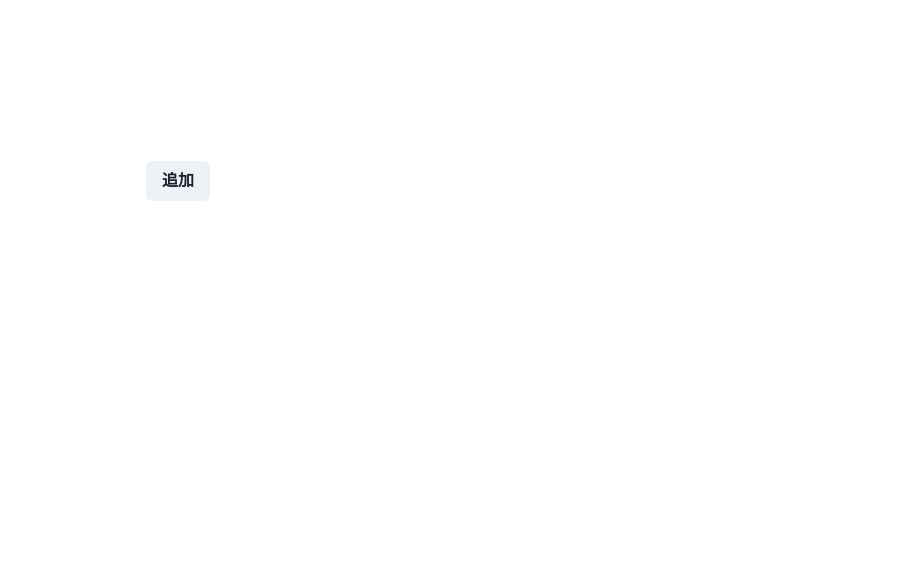
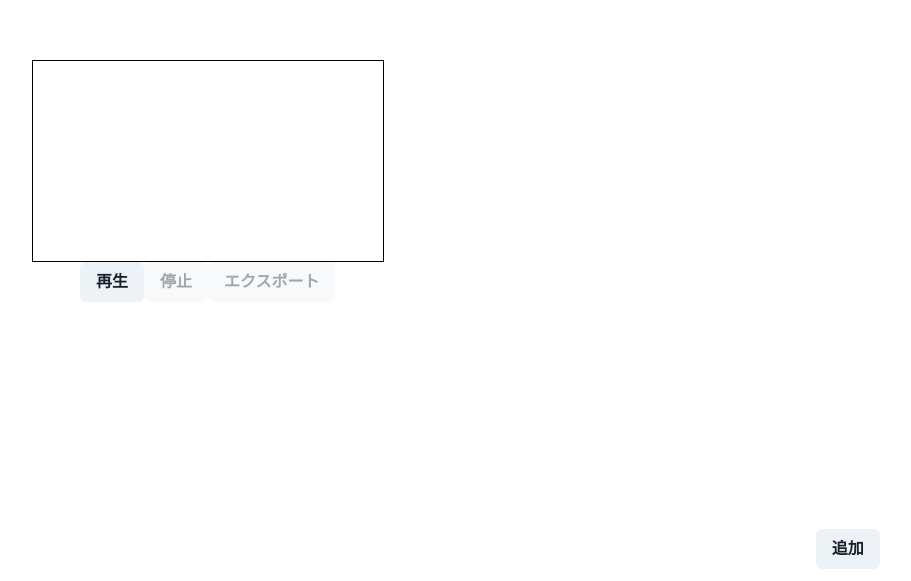
Before and after one commit to illionillion/simple-slideshow-editor, a React (Create React App) app: page / in a window 1280 px wide. Shown: the part 219-800 px from the top of the page, without its empty margins (158-1069 px from the left). Built offline with nearby package versions, Linux system fonts and the light colour scheme.

Commit message:
canvasに描画まで行った

```diff
--- a/src/App.tsx
+++ b/src/App.tsx
@@ -1,13 +1,25 @@
-import {
-  Box,
-} from "@chakra-ui/react";
+import { Box, Center } from "@chakra-ui/react";
+import { useState } from "react";
 import "./App.css";
-import TimecodeEditor from "./components/TimecodeEditor";
+import CanvasScreen from "./components/CanvasScreen";
+import TimecodeEditor, { editItemType } from "./components/TimecodeEditor";
 function App() {
+  const [editItems, setEditItems] = useState<editItemType[]>();
+  const [editItemsCount, setEditItemsCount] = useState<number>(0);
   return (
-    <Box className="App" w="100vw" h="100vh">
-      <TimecodeEditor/>
-    </Box>
+    <Center className="App" w="100vw" h="100vh">
+      <Box flex={4} h="full">
+        <CanvasScreen editItems={editItems} editItemsCount={editItemsCount} />
+      </Box>
+      <Box flex={3} h="full">
+        <TimecodeEditor
+          editItems={editItems}
+          setEditItems={setEditItems}
+          editItemsCount={editItemsCount}
+          setEditItemsCount={setEditItemsCount}
+        />
+      </Box>
+    </Center>
   );
 }
 
--- /dev/null
+++ b/src/components/CanvasScreen.tsx
@@ -0,0 +1,80 @@
+import { Box, Button, Center, Flex } from "@chakra-ui/react";
+import { FC, useEffect, useRef, useState } from "react";
+import { editItemType } from "./TimecodeEditor";
+
+interface CanvasScreenProps {
+  editItems: editItemType[] | undefined;
+  editItemsCount: number;
+}
+const width = 350;
+const height = 200;
+const CanvasScreen: FC<CanvasScreenProps> = ({ editItems, editItemsCount }) => {
+  const canvasRef = useRef<HTMLCanvasElement>(null);
+  const [imageElement, setImageElement] = useState<HTMLImageElement[]>();
+  const getContext = (): CanvasRenderingContext2D => {
+    const canvas: any = canvasRef.current;
+
+    return canvas.getContext("2d");
+  };
+  const checkItem = () => {
+    if (!editItems || editItems.length === 0 || editItemsCount === 0) return;
+    const ctx: CanvasRenderingContext2D = getContext();
+    ctx.clearRect(0, 0, width, height);
+    ctx.fillStyle = "#fff";
+    ctx.fillRect(0, 0, width, height);
+    // if (editItems[0].image) {
+      const img = new Image();
+      if(editItems[0].image) img.src = URL.createObjectURL(editItems[0].image);
+      ctx.fillStyle = "#000";
+      ctx.fillRect(0, 0, width, height);
+      img.onload = () => {
+        ctx.drawImage(img, 0, 0, width, height); //10, 10, 200, 50);
+      };
+      setImageElement((prev) =>
+        prev
+          ? editItems.map((item) => {
+              const imgEle = new Image();
+              if (item.image) imgEle.src = URL.createObjectURL(item.image);
+              return imgEle;
+            })
+          : [img]
+      );
+    ctx.save();
+  };
+  const animationStart = async () => {
+    if (!imageElement || !editItems) return
+    const ctx: CanvasRenderingContext2D = getContext();
+    const timer =(sec:number) => new Promise<void>((resolve)=>setTimeout(() => resolve(), sec * 1000))
+    for (let index = 0; index < imageElement.length; index++) {
+      ctx.fillStyle = "#000";
+      ctx.fillRect(0, 0, width, height);
+      ctx.drawImage(imageElement[index], 0, 0, width, height); //10, 10, 200, 50);
+      await timer(editItems[index].sec)
+    }
+    ctx.fillRect(0, 0, width, height);
+    ctx.save();
+  };
+  useEffect(checkItem, [editItems]);
+  return (
+    <Center w="full" h="full" flexDirection="column">
+      <Box>
+        <canvas
+          width={width}
+          height={height}
+          ref={canvasRef}
+          style={{ borderBlock: "solid", borderWidth: 1, borderColor: "#000" }}
+        ></canvas>
+      </Box>
+      <Flex>
+        {/* <Button isDisabled={true} onClick={animationStart}> */}
+        <Button isDisabled={false} onClick={animationStart}>
+          再生
+        </Button>
+        <Button isDisabled={true}>停止</Button>
+        <Button isDisabled={true}>エクスポート</Button>
+      </Flex>
+    </Center>
+  );
+};
+
+export default CanvasScreen;
--- a/src/components/TimecodeEditor.tsx
+++ b/src/components/TimecodeEditor.tsx
@@ -1,5 +1,5 @@
-import { Button, Flex, List } from "@chakra-ui/react";
-import { useState } from "react";
+import { Box, Button, Center, Flex, List } from "@chakra-ui/react";
+import { Dispatch, FC, SetStateAction } from "react";
 import EditItem from "./EditItem";
 
 export interface editItemType {
@@ -8,9 +8,13 @@ export interface editItemType {
   image: Blob | undefined;
 }
 
-const TimecodeEditor = () => {
-  const [editItems, setEditItems] = useState<editItemType[]>();
-  const [editItemsCount, setEditItemsCount] = useState<number>(0);
+interface TimecodeEditorProps {
+  editItems: editItemType[] | undefined
+  setEditItems: Dispatch<SetStateAction<editItemType[] | undefined>>
+  editItemsCount: number
+  setEditItemsCount: Dispatch<SetStateAction<number>>
+}
+const TimecodeEditor:FC<TimecodeEditorProps> = ({editItems,editItemsCount,setEditItems,setEditItemsCount}) => {
 
   const addEditorItem = () => {
     setEditItemsCount((prev) => prev + 1);
@@ -21,15 +25,17 @@ const TimecodeEditor = () => {
     );
   };
   return (
-    <Flex direction="column" w="2xl" h="full">
-      <Button w="16" m="auto" onClick={addEditorItem}>
-        追加
-      </Button>
-      <List overflowY="scroll">
+    <Flex direction="column" h="full">
+      <List overflowY="scroll" h="full">
         {editItems?.map((item, index) => (
           <EditItem key={index} item={item} setEditItems={setEditItems} />
         ))}
       </List>
+      <Center w="full" h="16" minH={16}>
+        <Button w="16" h="10" minH={10} m="auto" onClick={addEditorItem}>
+          追加
+        </Button>
+      </Center>
     </Flex>
   );
 };
```
